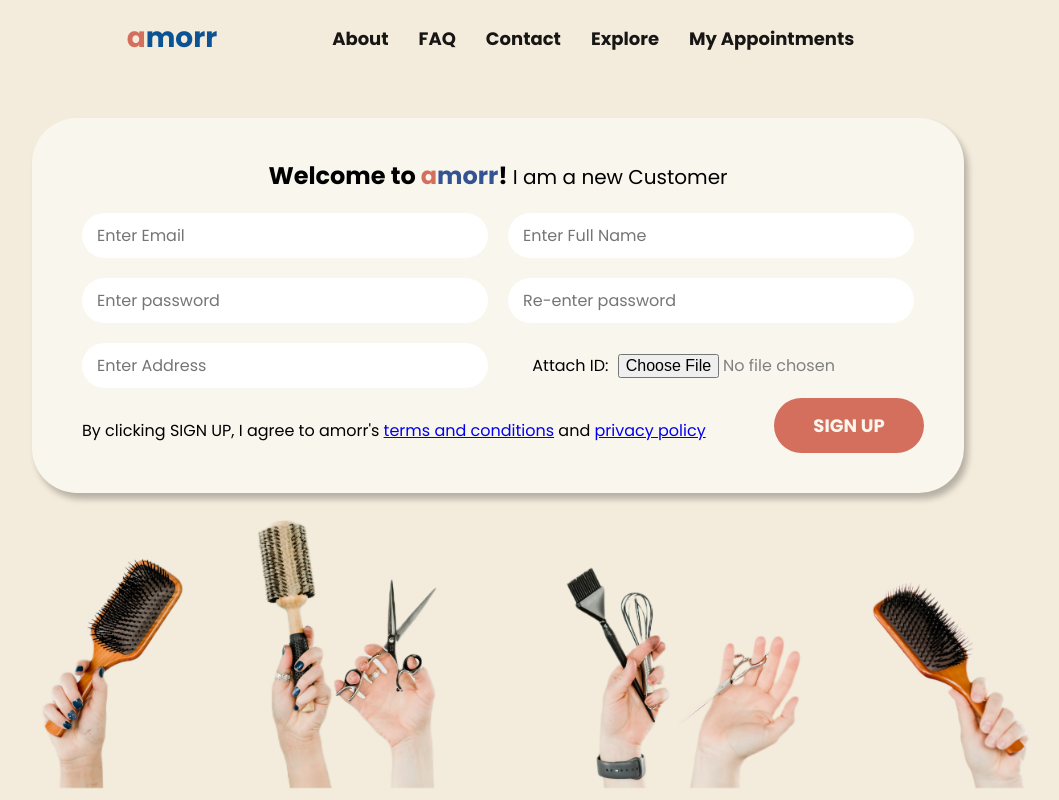
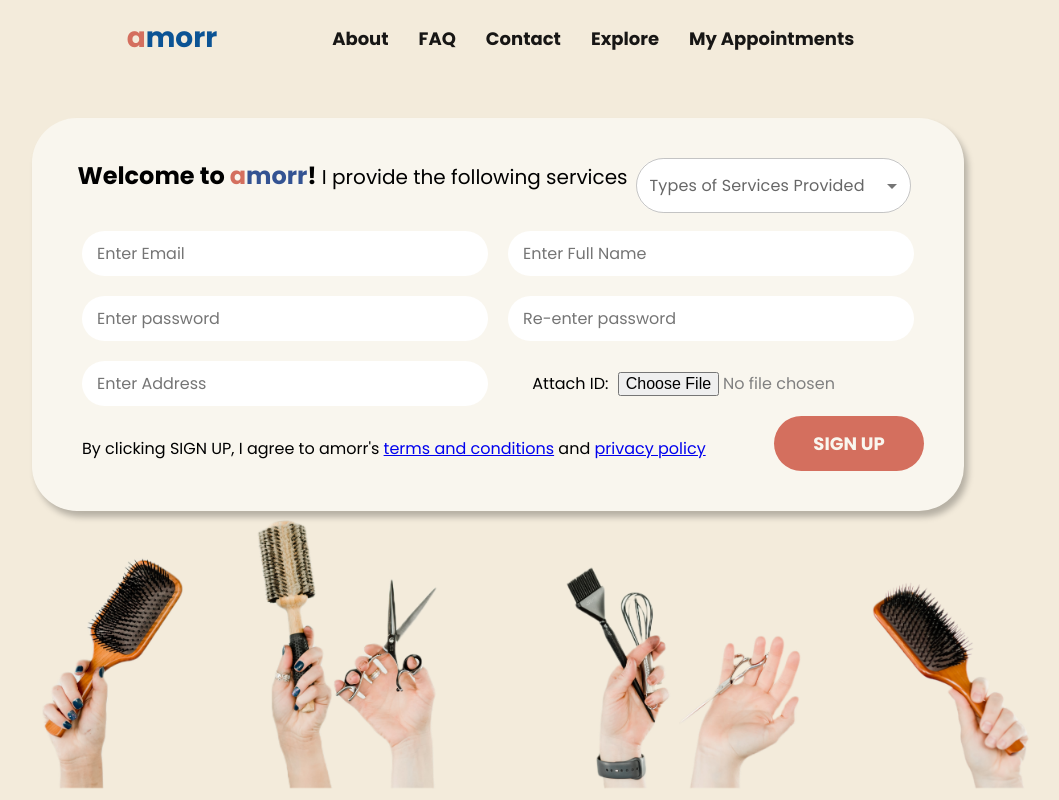
Before and after one commit to serhatgktp/amorr, a React (Create React App) app in the folder frontend/: page / in a window 1280 px wide. Shown: the whole page, without its empty margins (142-1201 px from the left). Built offline with nearby package versions, Linux system fonts and the light colour scheme.

Commit message:
110: Added popup to Service Provider Registration

```diff
--- a/frontend/src/App.js
+++ b/frontend/src/App.js
@@ -1,13 +1,12 @@
 import React from 'react';
 import Navbar from './components/Navbar/Navbar.js'
-import CustomerRegistration from './components/customer_registration/customer_registration';
-// import ServiceRegistration from './components/service_provider_registration/service_provider_registration';
+import ServiceRegistration from './components/service_provider_registration/service_provider_registration';
 
 function App(){
   return (
     <body>
       <Navbar/>
-      <CustomerRegistration/>
+      <ServiceRegistration/>
     </body>
   )
  }
```
